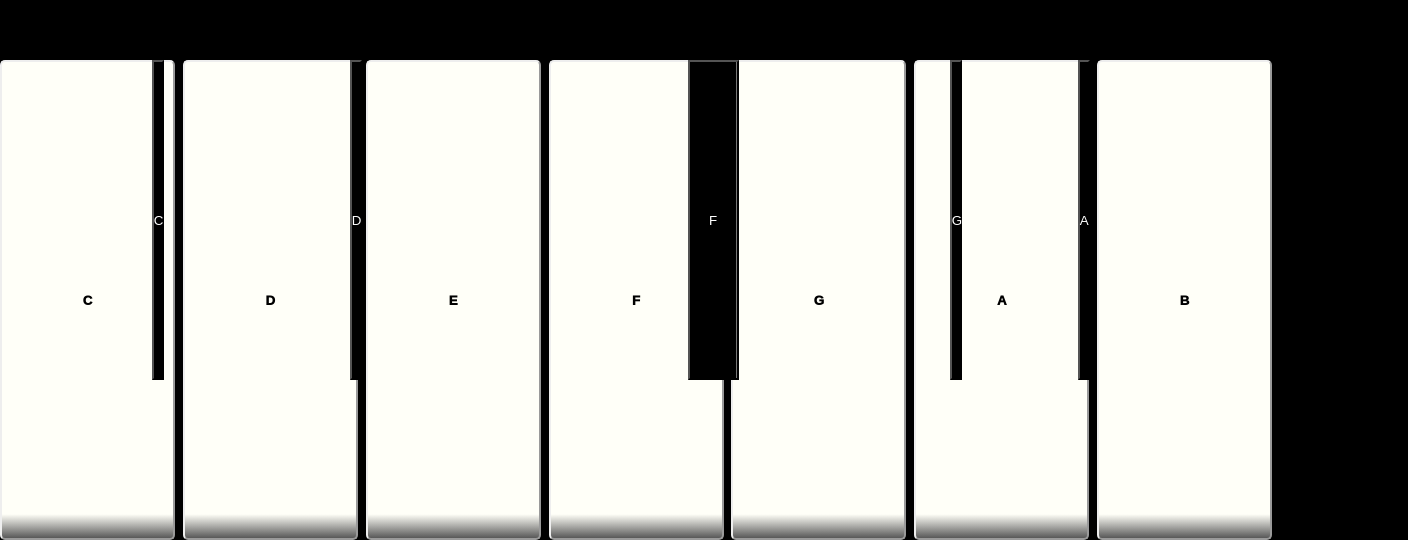
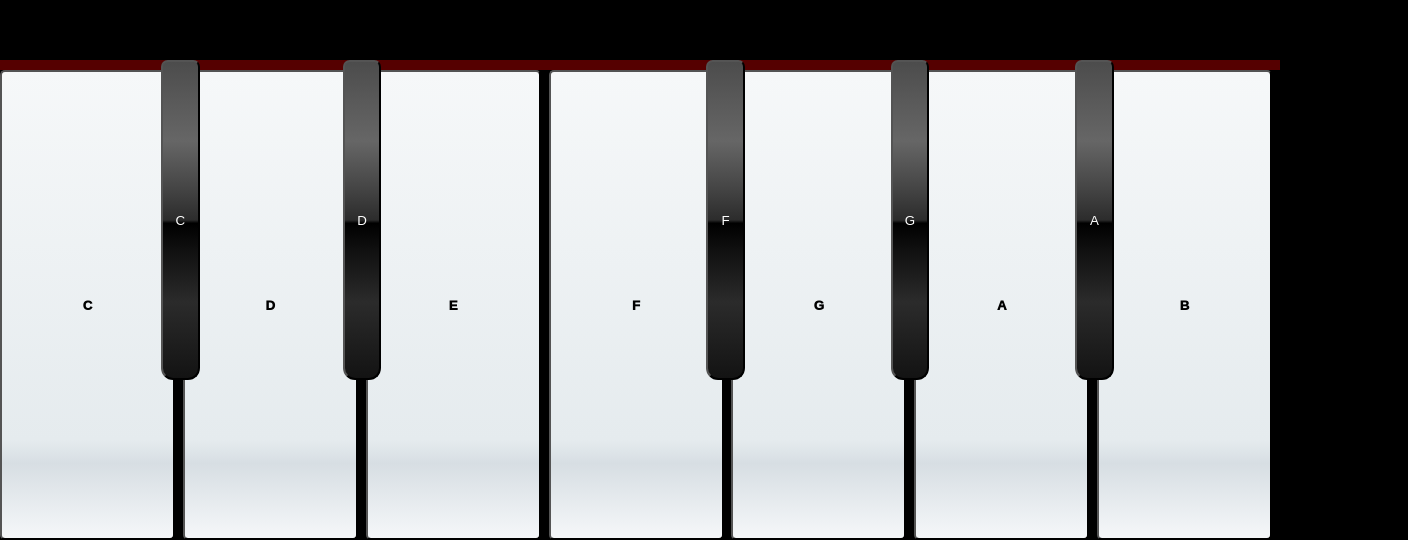
Before and after one commit to dualcorebrain/Javascript-Piano, a plain HTML site: page index.html in a window 1280 px wide. Shown: the part 260-800 px from the top of the page, 1408 px wide, since content can reach past the window. Drawn offline with Linux system fonts and the light colour scheme.

Commit message:
Added Sharp Key's Audio files and Stylings with some Javascript functions

```diff
--- a/handler.js
+++ b/handler.js
@@ -5,7 +5,23 @@ window.addEventListener('keyup', endWhiteAnimation);
 function playSound(e){
     //SOUND FUNCTIONALITY
     const audio = document.querySelector(`audio[data-key="${e.keyCode}"]`);
+    let blackAudio = null;
+
+    if(!audio) return; //If no 'audio' variable then stop and dont proceed (by returning nothing)
     console.log(e);
+
+    /**FOR BLACK KEY'S AUDIO
+     * Assigns a different key-code number
+     */
+    if(e.shiftKey == true && audio){
+     if(audio.getAttribute("data-key") == 67){
+        blackAudio = document.querySelector(`audio[data-key="49"]`);
+        blackAudio.play();
+     }
+
+
+
+    }
 
     if(!audio) return;
 
--- a/index.html
+++ b/index.html
@@ -82,6 +82,8 @@
     <audio data-key= "71" src="sounds/Piano.ff.G4.wav"></audio>
     <audio data-key= "65" src="sounds/Piano.ff.A4.wav"></audio>
     <audio data-key= "66" src="sounds/Piano.ff.B4.wav"></audio>
+
+    <audio data-key= "49" src="sounds/Piano.ff.Db4-_1_.wav"></audio>
 </body>
 
 <footer>
--- a/style.css
+++ b/style.css
@@ -21,6 +21,7 @@ kbd{
     position: relative;
     top: 40%;
 
+    border-top: solid 10px rgb(85, 0, 0);
     display: flex;
     flex-direction: row;
     justify-content: space-evenly;
@@ -38,19 +39,18 @@ kbd{
 .white{
     height: 100%;
     width: 100%;
-    background: linear-gradient(180deg, rgba(255,255,248,1) 95%, rgba(88,88,88,1) 100%);
-    border: 2px outset;     /*Change to inset when key is pressed using 'active' JS class in CSS and add more shadow*/
+    background: linear-gradient(to bottom, rgba(246,248,249,1) 0%,rgba(229,235,238,1) 79%,rgba(215,222,227,1) 84%,rgba(245,247,249,1) 100%);
+
     border-radius: 5px;
     font-weight: 1000;
 }
 
 .white:hover{
-    background: ivory;
-}
+    background: linear-gradient(to bottom, #ffffff 0%,#f1f1f1 3%,#f1f1f1 3%,#f1f1f1 5%,#f1f1f1 5%,#f1f1f1 5%,#e1e1e1 10%,#e1e1e1 10%,#e1e1e1 14%,#e1e1e1 24%,#e1e1e1 34%,#e1e1e1 34%,#f6f6f6 94%);}
 
 
 .white-pressed{
-    background: linear-gradient(180deg, rgba(88,88,88,1) 3%, rgba(255,255,248,1) 9%);
+    background: linear-gradient(180deg, rgba(88,88,88,1) 3%, rgb(255, 255, 255) 9%);
 
 }
 
@@ -59,36 +59,52 @@ kbd{
 .black-keys{
     z-index: 1;
 
-    display: grid;
-    grid-template-columns: 10% 10% 40% 10% 10% 10% ;
-    column-gap: 0%;
+    display: flex;
+
 
     position: relative;
     bottom: 20%;
-    left: 10%;
+    left: 0%;
 
     height: 40vh;
-    width: 100vw;
+    width: 100%;
 
 }
 
 .black{
-    background: linear-gradient(90deg, rgba(0,0,0,1) 98%, rgba(255,255,255,1) 100%);
+    background: linear-gradient(to bottom,  #4c4c4c 0%,#595959 12%,#666666 25%,#474747 39%,#2c2c2c 50%,#000000 51%,#111111 60%,#2b2b2b 76%,#1c1c1c 91%,#131313 100%);
     color: white;
-    width: 10%;
+    width: 15%;
+    border-radius: 0.5em 0.5em 12px 12px;
+}
+
+
+.black:hover{
+    background: linear-gradient(0deg, rgba(0,0,0,1) 95%, rgba(255,255,255,1) 100%);
+
 }
 
 #c4-sharp{
     position: relative;
-    right: 30px;
+    left: 22%;
 }
 
 #d4-sharp{
     position: relative;
-    left: 40px;
+    right: 7%;
 }
 
 #f4-sharp{
     position: relative;
-    left: 77px;
+    left: 35%;
 }
+
+#g4-sharp{
+    position: relative;
+    left: 7%;
+}
+
+#a4-sharp{
+    position: relative;
+    right: 21%;
+}
```
Also changed, not shown: 5 other files.
